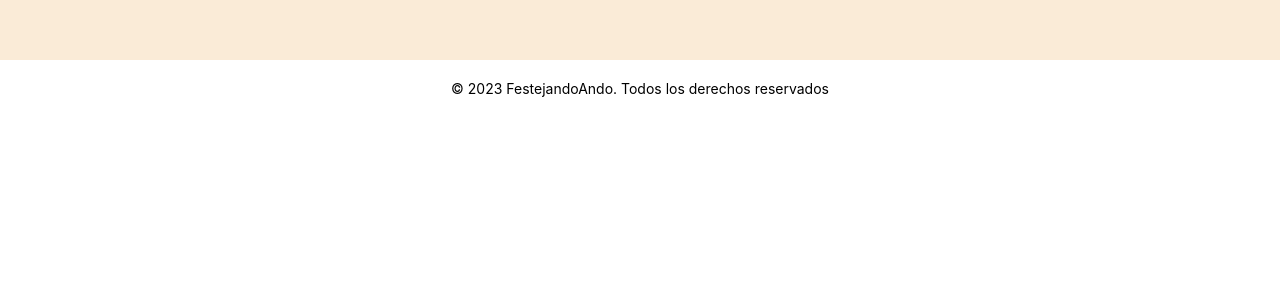
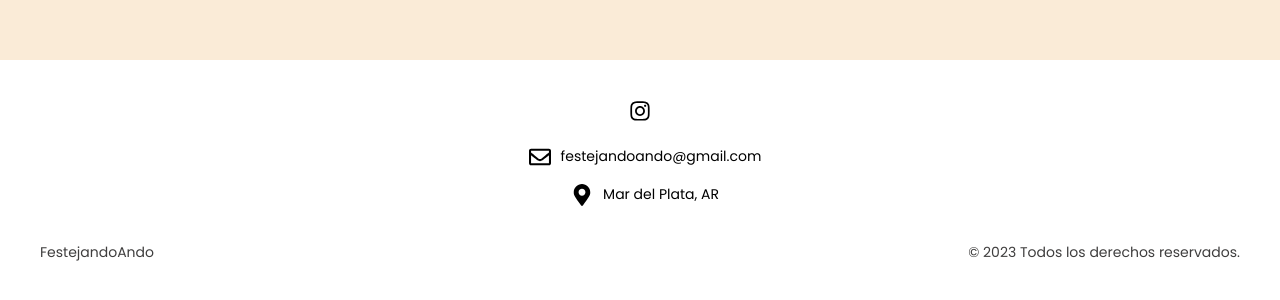
Before and after one commit to IribarneAgustin/FestejandoAndo-FrontEnd, a React (Create React App) app: page / in a window 1280 px wide. Shown: the part 2410-2710 px from the top of the page. Before the commit the page ends 2527 px from the top, so only its background shows below. Built offline with nearby package versions, Linux system fonts and the light colour scheme; no server answers.

Commit message:
subnavBar and footer done

```diff
--- /dev/null
+++ b/src/Assets/Styles/WebSite/Layout.css
@@ -0,0 +1,73 @@
+.footer {
+  font-family: poppins, sans-serif;
+  background-color: #ffffff;
+  color: rgb(0, 0, 0);
+  padding: 10px;
+  text-align: center;
+  font-size: 14px;
+}
+
+/* SOCIAL MEDIA */
+
+.contact-icons {
+  display: flex;
+  flex-direction: column;
+  align-items: center;
+  text-align: center;
+  justify-content: center;
+  padding: 0;
+  list-style-type: none;
+}
+
+.icon-link {
+  color: black;
+  font-size: 22px;
+  margin: 8px 10px;
+  transition: transform 0.2s;
+}
+
+.icon-link:hover {
+  transform: scale(1.1);
+}
+
+.mail-text {
+  color: black;
+  text-decoration: none;
+  transition: color 0.2s ease-in-out;
+}
+
+.geo-text {
+  color: black;
+  margin-left: 5px;
+  text-decoration: none;
+  margin: 0px;
+}
+
+.mail-text:hover {
+  color: #8f8f8f;
+}
+
+.icon-link,
+.mail-text,
+.geo-text {
+  display: inline-block;
+  vertical-align: middle;
+}
+
+/* COPYRIGHT SECTION */
+
+.copyright-text {
+  color: #3f3e3e;
+  display: flex;
+  justify-content: space-between;
+  align-items: center;
+  margin: 10px 30px 30px 30px;
+}
+
+.left-text {
+  margin-right: auto;
+}
+
+.right-text {
+  margin-left: auto;
+}
--- a/src/Assets/Styles/WebSite/WebSite.css
+++ b/src/Assets/Styles/WebSite/WebSite.css
@@ -81,23 +81,11 @@
   margin: 20px;
 }
 
-.topic-info h1{
+.topic-info h1 {
   text-transform: uppercase;
 }
 
-.topic-info h4{
-  color:rgb(252, 162, 27);
+.topic-info h4 {
+  color: rgb(252, 162, 27);
   font-weight: bold;
 }
-
-footer {
-  background-color: #ffffff;
-  color: rgb(0, 0, 0);
-  padding: 20px;
-  text-align: center;
-}
-
-footer p {
-  margin: 0;
-  font-size: 14px;
-}
--- a/src/Components/WebSite/InteractiveCalendar.js
+++ b/src/Components/WebSite/InteractiveCalendar.js
@@ -4,7 +4,6 @@ import { Calendar } from 'react-modern-calendar-datepicker';
 import { myCustomLocale } from './MyCustomLocale';
 
 const InteractiveCalendar = () => {
-
   const [selectedDay, setSelectedDay] = useState();
 
   const handleDateChange = (selectedDay) => {
@@ -14,15 +13,14 @@ const InteractiveCalendar = () => {
     }
   };
 
-
   return (
-    <div className="calendar-container">
+    <div className='calendar-container'>
       <Calendar
         locale={myCustomLocale}
         value={selectedDay}
         onChange={handleDateChange}
         shouldHighlightWeekends
-        colorPrimary="#e67e22"
+        colorPrimary='#e67e22'
       />
     </div>
   );
--- a/src/Components/WebSite/Layout.js
+++ b/src/Components/WebSite/Layout.js
@@ -1,13 +1,40 @@
+import '../../Assets/Styles/WebSite/Layout.css';
 import '../../Assets/Styles/WebSite/WebSite.css';
+import { FaInstagram, FaRegEnvelope, FaMapMarkerAlt } from 'react-icons/fa';
 
 const Layout = ({ children }) => {
   return (
     <>
       {children}
-      <footer>
-        <p>
-          &copy; {new Date().getFullYear()} FestejandoAndo. Todos los derechos reservados
-        </p>
+      <footer className='footer'>
+        <ul className='contact-icons'>
+          <li>
+            <a
+              className='icon-link'
+              href='https://www.instagram.com/festejando.ando_/'
+              target='_blank'
+              rel='noopener noreferrer'
+            >
+              <FaInstagram className='icon-link' />
+            </a>
+          </li>
+          <li>
+            <FaRegEnvelope className='icon-link' />
+            <a className='mail-text' href='mailto:festejandoando@gmail.com'>
+              festejandoando@gmail.com
+            </a>
+          </li>
+          <li>
+            <FaMapMarkerAlt className='icon-link' />
+            <p className='geo-text'>Mar del Plata, AR</p>
+          </li>
+        </ul>
+        <div className='copyright-text'>
+          <p className='left-text'>FestejandoAndo</p>
+          <p className='right-text'>
+            &copy; {new Date().getFullYear()} Todos los derechos reservados.
+          </p>
+        </div>
       </footer>
     </>
   );
--- /dev/null
+++ b/src/Components/WebSite/SubNavBar.js
@@ -0,0 +1,32 @@
+import React, { useState } from 'react';
+import { Link } from 'react-router-dom';
+import '../../Assets/Styles/WebSite/WebSite.css';
+import '../../Assets/Styles/WebSite/Navbar.css';
+import BurguerButton from './BurguerButton';
+
+function SubNavBar() {
+  const [clicked, setClicked] = useState(false);
+  const handleClick = () => {
+    setClicked(!clicked);
+  };
+  return (
+    <>
+      <div className='container-navbar'>
+        <a className='logo'>
+          <img src='/logo.png' alt='logo'></img>
+        </a>
+        <nav className={`nav ${clicked ? 'active' : ''}`}>
+          <Link to='/' className='nav-link'>
+            VOLVER ATRÁS
+          </Link>
+        </nav>
+        <div className='burguer'>
+          <BurguerButton clicked={clicked} handleClick={handleClick} />
+        </div>
+        <div className={`initial ${clicked ? 'active' : ''}`}></div>
+      </div>
+    </>
+  );
+}
+
+export default SubNavBar;
--- a/src/Components/WebSite/TopicDetail.js
+++ b/src/Components/WebSite/TopicDetail.js
@@ -1,12 +1,13 @@
-import React, { useState, useEffect } from "react";
-import { useParams } from "react-router-dom";
+import React, { useState, useEffect } from 'react';
+import { useParams } from 'react-router-dom';
 import { Carousel } from 'react-responsive-carousel';
 import 'react-responsive-carousel/lib/styles/carousel.min.css';
-import '../../Assets/Styles/WebSite/WebSite.css'
-import '../Loading/LoadingSpinner'
-import LoadingSpinner from "../Loading/LoadingSpinner";
+import '../../Assets/Styles/WebSite/WebSite.css';
+import '../Loading/LoadingSpinner';
+import LoadingSpinner from '../Loading/LoadingSpinner';
 import Layout from './Layout';
 import { FaShoppingCart } from 'react-icons/fa';
+import SubNavBar from './SubNavBar';
 
 function TopicDetail() {
   const { id } = useParams();
@@ -57,8 +58,9 @@ function TopicDetail() {
 
   return (
     <Layout>
-      <div className="topic-detail-container">
-        <div className="carousel-container">
+      <SubNavBar />
+      <div className='topic-detail-container'>
+        <div className='carousel-container'>
           <Carousel
             showArrows
             autoPlay
@@ -69,25 +71,31 @@ function TopicDetail() {
           >
             {topic.images.map((image, index) => (
               <div key={index}>
-                <img src={image} alt={`Tematica ${index}`} className="carousel-image" />
+                <img src={image} alt={`Tematica ${index}`} className='carousel-image' />
               </div>
             ))}
           </Carousel>
         </div>
-        <div className="topic-info">
+        <div className='topic-info'>
           <h1>{topic.name}</h1>
-          <p>{topic.description}Descripcion</p>
-          <b>Cantidad de niños sugerida: </b>{topic.suggestedQuantity}
+          <p>{topic.description}</p>
+          <b>Cantidad de niños sugerida: </b>
+          {topic.suggestedQuantity}
           <h3>Artículos</h3>
           <ul>
             {articles.map((article, index) => (
-              <li key={index}>{article.name + ' (' + (article.quantity != null ? article.quantity  : 0) + ')'}</li>
+              <li key={index}>
+                {article.name +
+                  ' (' +
+                  (article.quantity != null ? article.quantity : 0) +
+                  ')'}
+              </li>
             ))}
           </ul>
 
-          <button className="productCard__button">Agregar al carrito <FaShoppingCart /></button>
-
-
+          <button className='productCard__button'>
+            Agregar al carrito <FaShoppingCart />
+          </button>
         </div>
       </div>
     </Layout>
```
Also changed, not shown: src/Components/WebSite/WebSite.js (+2 -5 lines).
